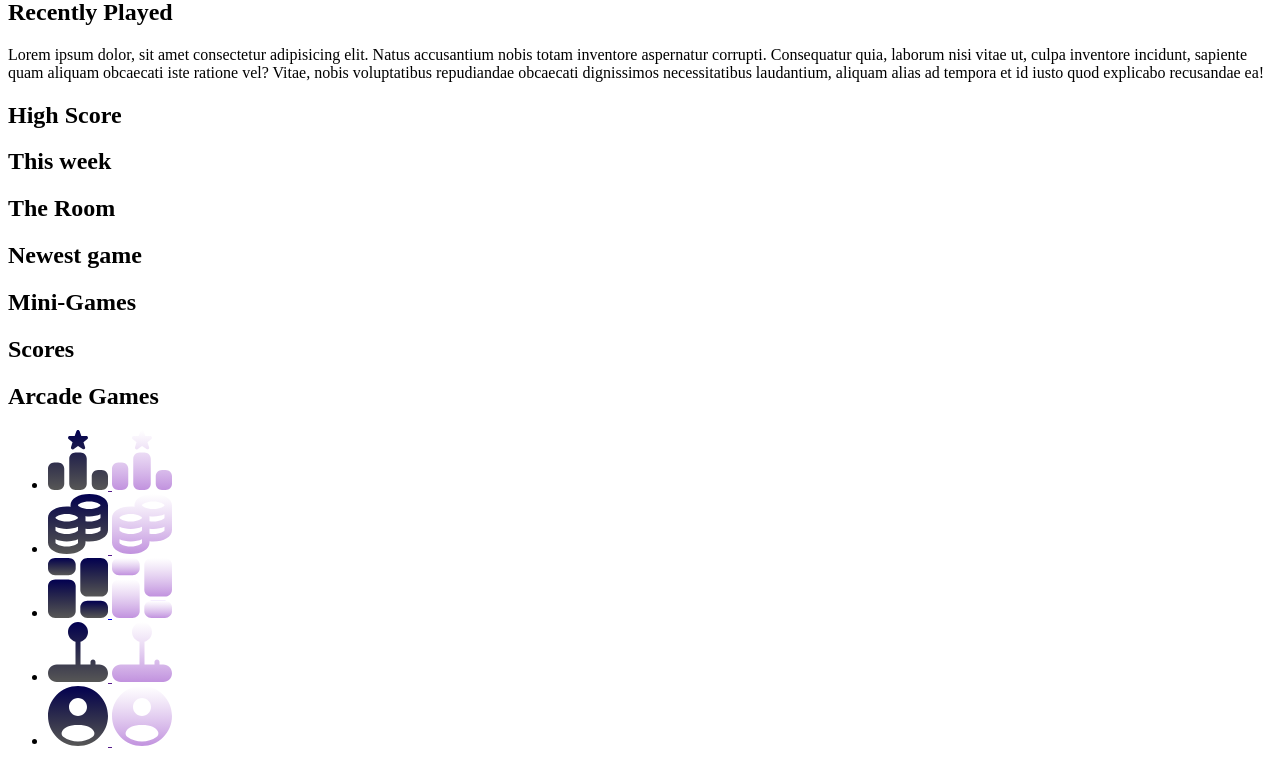
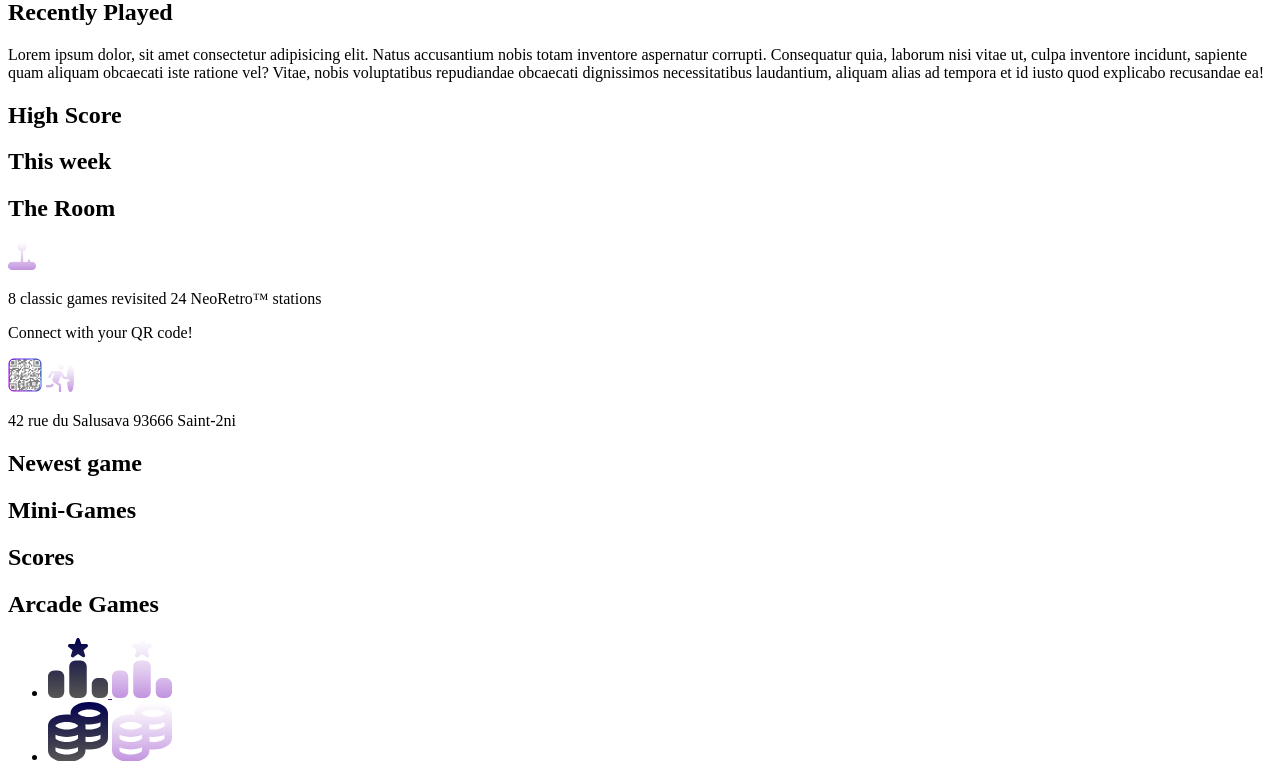
Before and after one commit to WildCodeSchool-2023-09/php-paris-p3-neoretro, a Symfony app: template templates/dashboard/guest.html.twig in a window 1280 px wide. Shown: the part 588-1349 px from the top of the page. Run offline with Twig, Linux system fonts and the light colour scheme; the template is opened without the code that fills it, so the values that code supplies are empty; some libraries are stand-ins or nearby versions.

Commit message:
[ADD] the room infos + css

```diff
--- a/templates/dashboard/guest.html.twig
+++ b/templates/dashboard/guest.html.twig
@@ -40,7 +40,14 @@
         <section class="card cell-the-room">
             <div class="content">
                 <h2>The Room</h2>
-
+                    <div id="the-room">
+                        <img src="{{ asset('build/images/icons/joystick.png') }}">
+                            <p>8 classic games revisited 24 NeoRetro™ stations</p>
+                            <p>Connect with your QR code!</p>
+                        <img src="{{ asset('build/images/icons/qr-code-room.png') }}">
+                        <img src="{{ asset('build/images/icons/portal-enter-1.png') }}">
+                            <p>42 rue du Salusava 93666 Saint-2ni</p>
+                    </div>
             </div>
         </section>
 
```
Also changed, not shown: assets/styles/dashboard.scss (+11 -0 lines), assets/images/icons/joystick.png (added), assets/images/icons/portal-enter-1.png (added), assets/images/icons/qr-code-room.png (added).
